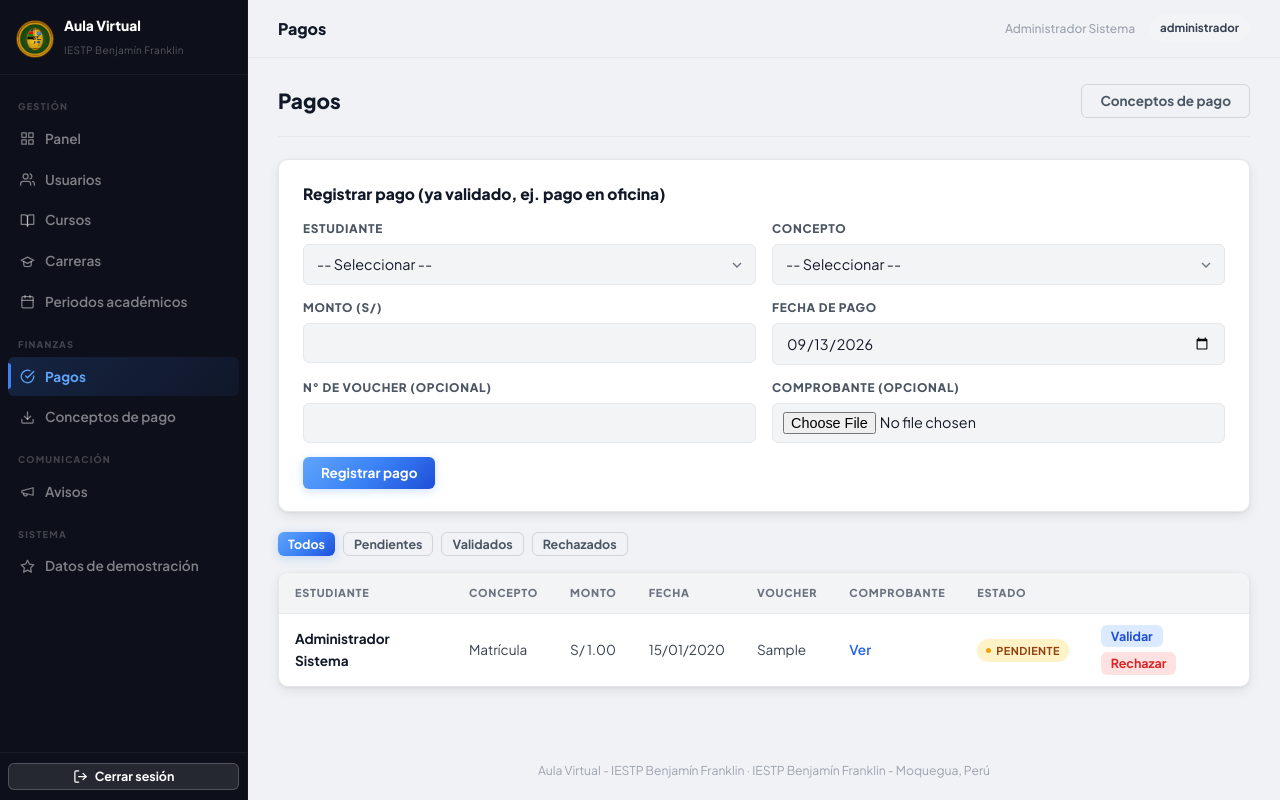
After one commit to andreTYS/aulavirtual, a PHP site: page /admin/pagos.php in a window 1280 px wide. The commit adds this page. Run offline with PHP 8.4, Linux system fonts and the light colour scheme; a user stored in the database is signed in; data comes from the database, SQL or seed files in the repository; tables that the repository leaves empty hold one stand-in row (values such as "Sample post").

Commit message:
Agrega módulo de Pagos y vouchers (Fase 2 del PRD)
Conceptos de pago administrables, estudiante sube comprobante (queda
pendiente), administrador valida/rechaza con motivo o registra un
pago ya validado directamente (ej. pago en oficina). Descarga de
comprobantes protegida por rol. Menú del admin reorganizado en
secciones (Gestión/Finanzas/Comunicación/Sistema) y KPI de pagos
pendientes en el dashboard.

Co-Authored-By: Claude Sonnet 5 <noreply@anthropic.com>
Claude-Session: https://claude.ai/code/session_018SA1svxVj3zMgSxH3zXuGU

```diff
--- /dev/null
+++ b/public_html/admin/pagos.php
@@ -0,0 +1,194 @@
+<?php
+declare(strict_types=1);
+require_once __DIR__ . '/../config/database.php';
+require_once __DIR__ . '/../includes/auth.php';
+require_once __DIR__ . '/../includes/functions.php';
+requireRole('administrador');
+
+if ($_SERVER['REQUEST_METHOD'] === 'POST') {
+    requireValidCsrf();
+    $action = (string) ($_POST['action'] ?? '');
+
+    if ($action === 'registrar') {
+        $estudianteId = (int) ($_POST['estudiante_id'] ?? 0);
+        $conceptoId = (int) ($_POST['concepto_pago_id'] ?? 0);
+        $monto = (string) ($_POST['monto'] ?? '');
+        $fechaPago = (string) ($_POST['fecha_pago'] ?? '');
+        $numeroVoucher = trim((string) ($_POST['numero_voucher'] ?? ''));
+
+        if ($estudianteId <= 0 || $conceptoId <= 0 || $monto === '' || $fechaPago === '') {
+            setFlash('danger', 'Complete estudiante, concepto, monto y fecha de pago.');
+        } elseif (!is_numeric($monto) || (float) $monto <= 0) {
+            setFlash('danger', 'El monto debe ser un número mayor a cero.');
+        } else {
+            try {
+                $comprobantePath = handleUpload('comprobante', 'comprobantes/' . $estudianteId, ALLOWED_COMPROBANTE_EXT);
+                $stmt = $pdo->prepare(
+                    'INSERT INTO pagos (estudiante_id, concepto_pago_id, monto, fecha_pago, numero_voucher, comprobante_path,
+                     estado, registrado_por, fecha_validacion)
+                     VALUES (:estudiante_id, :concepto_id, :monto, :fecha_pago, :numero_voucher, :comprobante_path,
+                     "validado", :registrado_por, NOW())'
+                );
+                $stmt->execute([
+                    'estudiante_id' => $estudianteId, 'concepto_id' => $conceptoId, 'monto' => $monto,
+                    'fecha_pago' => $fechaPago, 'numero_voucher' => $numeroVoucher !== '' ? $numeroVoucher : null,
+                    'comprobante_path' => $comprobantePath, 'registrado_por' => $_SESSION['user_id'],
+                ]);
+                setFlash('success', 'Pago registrado y validado.');
+            } catch (RuntimeException $e) {
+                setFlash('danger', $e->getMessage());
+            }
+        }
+    } elseif ($action === 'validar') {
+        $id = (int) ($_POST['id'] ?? 0);
+        $pdo->prepare(
+            "UPDATE pagos SET estado = 'validado', registrado_por = :admin_id, fecha_validacion = NOW(), observacion = NULL WHERE id = :id"
+        )->execute(['admin_id' => $_SESSION['user_id'], 'id' => $id]);
+        setFlash('success', 'Pago validado.');
+    } elseif ($action === 'rechazar') {
+        $id = (int) ($_POST['id'] ?? 0);
+        $observacion = trim((string) ($_POST['observacion'] ?? ''));
+        $pdo->prepare(
+            "UPDATE pagos SET estado = 'rechazado', registrado_por = :admin_id, fecha_validacion = NOW(), observacion = :observacion WHERE id = :id"
+        )->execute(['admin_id' => $_SESSION['user_id'], 'observacion' => $observacion !== '' ? $observacion : 'Rechazado por el administrador.', 'id' => $id]);
+        setFlash('success', 'Pago rechazado.');
+    }
+    redirect('/admin/pagos.php' . (isset($_GET['estado']) ? '?estado=' . urlencode((string) $_GET['estado']) : ''));
+}
+
+$estadoFiltro = $_GET['estado'] ?? '';
+$sql = "SELECT p.*, CONCAT(u.nombre, ' ', u.apellidos) AS estudiante_nombre, cp.nombre AS concepto_nombre
+        FROM pagos p
+        JOIN usuarios u ON u.id = p.estudiante_id
+        JOIN conceptos_pago cp ON cp.id = p.concepto_pago_id";
+$params = [];
+if (in_array($estadoFiltro, ['pendiente', 'validado', 'rechazado'], true)) {
+    $sql .= ' WHERE p.estado = :estado';
+    $params['estado'] = $estadoFiltro;
+}
+$sql .= ' ORDER BY p.created_at DESC';
+$stmt = $pdo->prepare($sql);
+$stmt->execute($params);
+$pagos = $stmt->fetchAll();
+
+$estudiantes = $pdo->query("SELECT id, nombre, apellidos FROM usuarios WHERE rol = 'estudiante' AND activo = 1 ORDER BY apellidos")->fetchAll();
+$conceptos = $pdo->query('SELECT id, nombre, monto_sugerido FROM conceptos_pago WHERE activo = 1 ORDER BY nombre')->fetchAll();
+
+$pageTitle = 'Pagos';
+require __DIR__ . '/../includes/header.php';
+?>
+<div class="av-page-header">
+    <h2>Pagos</h2>
+    <a href="/admin/conceptos_pago.php" class="av-btn av-btn--outline">Conceptos de pago</a>
+</div>
+
+<div class="av-card" style="margin-bottom:20px">
+    <h3>Registrar pago (ya validado, ej. pago en oficina)</h3>
+    <form method="post" enctype="multipart/form-data">
+        <?= csrfField() ?>
+        <input type="hidden" name="action" value="registrar">
+        <div class="av-form-grid">
+            <div class="av-fg">
+                <label>Estudiante</label>
+                <select name="estudiante_id" required>
+                    <option value="">-- Seleccionar --</option>
+                    <?php foreach ($estudiantes as $e): ?>
+                        <option value="<?= (int) $e['id'] ?>"><?= e($e['nombre'] . ' ' . $e['apellidos']) ?></option>
+                    <?php endforeach; ?>
+                </select>
+            </div>
+            <div class="av-fg">
+                <label>Concepto</label>
+                <select name="concepto_pago_id" required>
+                    <option value="">-- Seleccionar --</option>
+                    <?php foreach ($conceptos as $c): ?>
+                        <option value="<?= (int) $c['id'] ?>" data-monto="<?= e((string) ($c['monto_sugerido'] ?? '')) ?>"><?= e($c['nombre']) ?></option>
+                    <?php endforeach; ?>
+                </select>
+            </div>
+            <div class="av-fg"><label>Monto (S/)</label><input type="number" name="monto" id="montoInput" step="0.01" min="0.01" required></div>
+            <div class="av-fg"><label>Fecha de pago</label><input type="date" name="fecha_pago" value="<?= date('Y-m-d') ?>" required></div>
+            <div class="av-fg"><label>N° de voucher (opcional)</label><input type="text" name="numero_voucher"></div>
+            <div class="av-fg"><label>Comprobante (opcional)</label><input type="file" name="comprobante"></div>
+        </div>
+        <button type="submit" class="av-btn av-btn--primary">Registrar pago</button>
+    </form>
+</div>
+
+<div style="display:flex;gap:8px;margin-bottom:16px;flex-wrap:wrap">
+    <a href="/admin/pagos.php" class="av-btn av-btn--<?= $estadoFiltro === '' ? 'primary' : 'outline' ?> av-btn--sm">Todos</a>
+    <a href="/admin/pagos.php?estado=pendiente" class="av-btn av-btn--<?= $estadoFiltro === 'pendiente' ? 'primary' : 'outline' ?> av-btn--sm">Pendientes</a>
+    <a href="/admin/pagos.php?estado=validado" class="av-btn av-btn--<?= $estadoFiltro === 'validado' ? 'primary' : 'outline' ?> av-btn--sm">Validados</a>
+    <a href="/admin/pagos.php?estado=rechazado" class="av-btn av-btn--<?= $estadoFiltro === 'rechazado' ? 'primary' : 'outline' ?> av-btn--sm">Rechazados</a>
+</div>
+
+<?php foreach ($pagos as $p): ?>
+    <?php if ($p['estado'] === 'pendiente'): ?>
+        <form method="post" id="form-pago-<?= (int) $p['id'] ?>">
+            <?= csrfField() ?>
+            <input type="hidden" name="id" value="<?= (int) $p['id'] ?>">
+        </form>
+    <?php endif; ?>
+<?php endforeach; ?>
+
+<div class="av-table-wrap">
+    <table class="av-table">
+        <thead><tr><th>Estudiante</th><th>Concepto</th><th>Monto</th><th>Fecha</th><th>Voucher</th><th>Comprobante</th><th>Estado</th><th></th></tr></thead>
+        <tbody>
+        <?php foreach ($pagos as $p): ?>
+            <?php $formId = 'form-pago-' . (int) $p['id']; ?>
+            <tr>
+                <td><strong><?= e($p['estudiante_nombre']) ?></strong></td>
+                <td><?= e($p['concepto_nombre']) ?></td>
+                <td><?= formatSoles($p['monto']) ?></td>
+                <td><?= formatFechaEs($p['fecha_pago']) ?></td>
+                <td><?= e($p['numero_voucher'] ?? '-') ?></td>
+                <td>
+                    <?php if ($p['comprobante_path']): ?>
+                        <a href="/download.php?type=comprobante&id=<?= (int) $p['id'] ?>" style="color:var(--ab600);font-weight:600">Ver</a>
+                    <?php else: ?>-<?php endif; ?>
+                </td>
+                <td>
+                    <?php if ($p['estado'] === 'validado'): ?><span class="av-badge av-badge--green">Validado</span>
+                    <?php elseif ($p['estado'] === 'rechazado'): ?><span class="av-badge av-badge--red" title="<?= e($p['observacion'] ?? '') ?>">Rechazado</span>
+                    <?php else: ?><span class="av-badge av-badge--amber">Pendiente</span><?php endif; ?>
+                </td>
+                <td class="av-td-actions">
+                    <?php if ($p['estado'] === 'pendiente'): ?>
+                        <button class="av-btn av-btn--secondary av-btn--sm" form="<?= $formId ?>" formaction="/admin/pagos.php" name="action" value="validar" type="submit">Validar</button>
+                        <button class="av-btn av-btn--danger av-btn--sm" form="<?= $formId ?>" formaction="/admin/pagos.php" name="action" value="rechazar" type="submit" onclick="return promptRechazo(this, '<?= $formId ?>')">Rechazar</button>
+                    <?php else: ?>
+                        <span class="av-text-muted">-</span>
+                    <?php endif; ?>
+                </td>
+            </tr>
+        <?php endforeach; ?>
+        <?php if (!$pagos): ?>
+            <tr><td colspan="8" class="av-empty">No hay pagos registrados.</td></tr>
+        <?php endif; ?>
+        </tbody>
+    </table>
+</div>
+
+<script>
+document.querySelector('select[name="concepto_pago_id"]').addEventListener('change', function () {
+    const monto = this.options[this.selectedIndex].dataset.monto;
+    if (monto) document.getElementById('montoInput').value = monto;
+});
+
+function promptRechazo(btn, formId) {
+    const motivo = prompt('Motivo del rechazo (visible para el estudiante):');
+    if (motivo === null) return false;
+    const form = document.getElementById(formId);
+    let obs = form.querySelector('input[name="observacion"]');
+    if (!obs) {
+        obs = document.createElement('input');
+        obs.type = 'hidden';
+        obs.name = 'observacion';
+        form.appendChild(obs);
+    }
+    obs.value = motivo;
+    return true;
+}
+</script>
+<?php require __DIR__ . '/../includes/footer.php'; ?>
--- a/public_html/config/config.php
+++ b/public_html/config/config.php
@@ -33,5 +33,6 @@ define('UPLOADS_ENTREGAS', UPLOADS_PATH . '/entregas');
 define('MAX_UPLOAD_BYTES', 50 * 1024 * 1024); // 50 MB
 define('ALLOWED_CONTENIDO_EXT', ['pdf', 'mp4', 'webm', 'avi', 'mov', 'mkv']);
 define('ALLOWED_ENTREGA_EXT', ['pdf', 'doc', 'docx', 'xls', 'xlsx', 'ppt', 'pptx', 'zip', 'rar', 'jpg', 'jpeg', 'png']);
+define('ALLOWED_COMPROBANTE_EXT', ['pdf', 'jpg', 'jpeg', 'png']);
 
 define('APP_NAME', 'Aula Virtual - IESTP Benjamín Franklin');
--- a/public_html/includes/functions.php
+++ b/public_html/includes/functions.php
@@ -138,6 +138,11 @@ function isSessionPast(string $fecha): bool
     return strtotime($fecha) < strtotime(date('Y-m-d'));
 }
 
+function formatSoles(?string $monto): string
+{
+    return 'S/ ' . number_format((float) $monto, 2);
+}
+
 /**
  * Devuelve el markup de un icono SVG en linea (sin dependencias externas).
  */
--- a/public_html/includes/header.php
+++ b/public_html/includes/header.php
@@ -43,7 +43,12 @@ function navActive(string $path): string
                 <a class="av-nav__item<?= navActive('/admin/cursos.php') . navActive('/admin/curso_form.php') . navActive('/admin/matriculas.php') ?>" href="/admin/cursos.php"><?= avIcon('book') ?> Cursos</a>
                 <a class="av-nav__item<?= navActive('/admin/carreras.php') ?>" href="/admin/carreras.php"><?= avIcon('graduation') ?> Carreras</a>
                 <a class="av-nav__item<?= navActive('/admin/periodos.php') ?>" href="/admin/periodos.php"><?= avIcon('calendar') ?> Periodos académicos</a>
+                <div class="av-nav__group">Finanzas</div>
+                <a class="av-nav__item<?= navActive('/admin/pagos.php') ?>" href="/admin/pagos.php"><?= avIcon('check') ?> Pagos</a>
+                <a class="av-nav__item<?= navActive('/admin/conceptos_pago.php') ?>" href="/admin/conceptos_pago.php"><?= avIcon('download') ?> Conceptos de pago</a>
+                <div class="av-nav__group">Comunicación</div>
                 <a class="av-nav__item<?= navActive('/admin/avisos.php') ?>" href="/admin/avisos.php"><?= avIcon('megaphone') ?> Avisos</a>
+                <div class="av-nav__group">Sistema</div>
                 <a class="av-nav__item<?= navActive('/admin/demo_data.php') ?>" href="/admin/demo_data.php"><?= avIcon('star') ?> Datos de demostración</a>
             <?php elseif ($user['rol'] === 'docente'): ?>
                 <div class="av-nav__group">Docencia</div>
@@ -54,6 +59,7 @@ function navActive(string $path): string
                 <a class="av-nav__item<?= navActive('/estudiante/index.php') ?>" href="/estudiante/index.php"><?= avIcon('book') ?> Mis cursos</a>
                 <a class="av-nav__item<?= navActive('/estudiante/calendario.php') ?>" href="/estudiante/calendario.php"><?= avIcon('calendar') ?> Calendario</a>
                 <a class="av-nav__item<?= navActive('/estudiante/calificaciones.php') ?>" href="/estudiante/calificaciones.php"><?= avIcon('star') ?> Calificaciones</a>
+                <a class="av-nav__item<?= navActive('/estudiante/pagos.php') ?>" href="/estudiante/pagos.php"><?= avIcon('check') ?> Mis pagos</a>
             <?php endif; ?>
         </nav>
         <div class="av-sidebar__footer">
```
Also changed, not shown: db.sql (+44 -0 lines), migration_v4_to_v5.sql (added, +50 -0 lines), public_html/admin/conceptos_pago.php (added, +98 -0 lines), public_html/admin/index.php (+7 -0 lines), public_html/download.php (+21 -2 lines), public_html/estudiante/pagos.php (added, +137 -0 lines).
